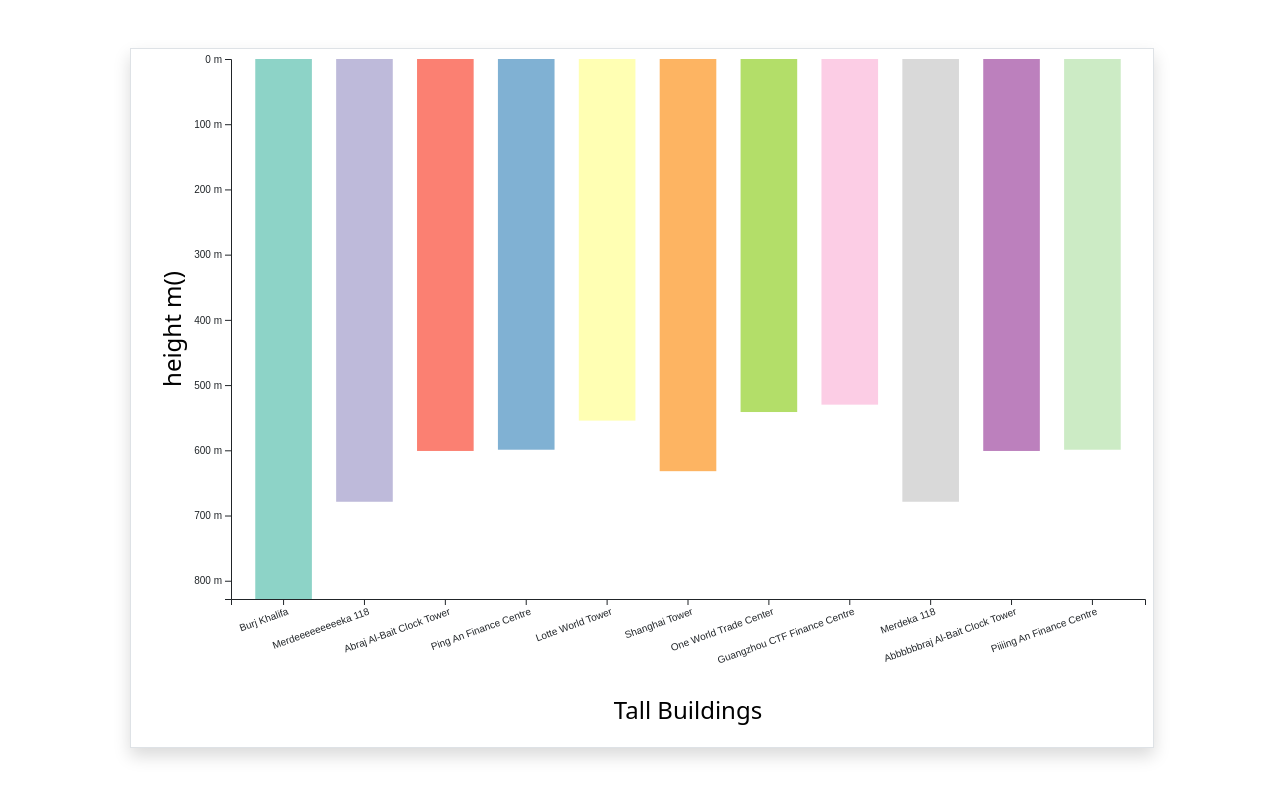
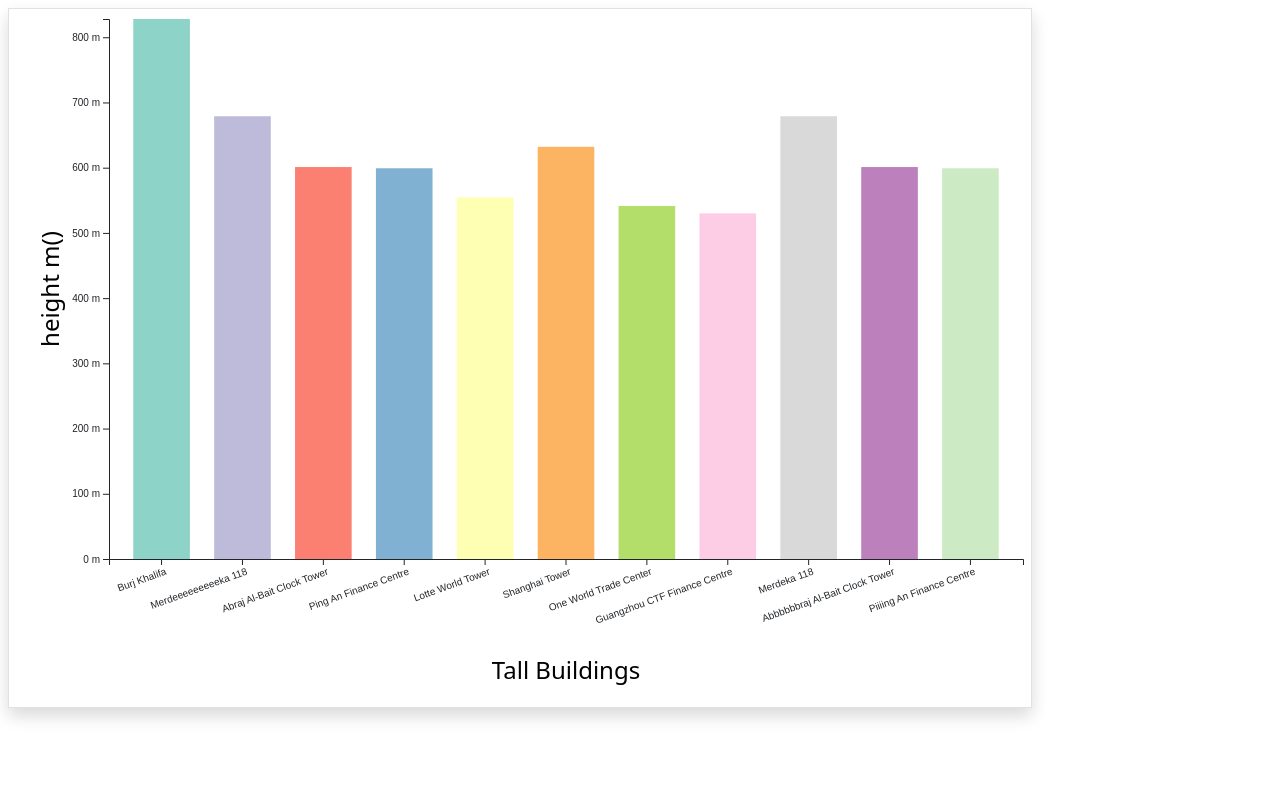
Before and after one commit to AlirezaBalaei/d3-visualization, a website: page directories/svg/d3-svg.html in a window 1280 px wide. Drawn offline with nearby package versions, Linux system fonts and the light colour scheme.

Commit message:
bars and axis will appear in upside direction

```diff
--- a/directories/svg/d3-svg.html
+++ b/directories/svg/d3-svg.html
@@ -10,8 +10,8 @@
   <link rel="stylesheet" href="./css/style.css">
 </head>
 
-<body class="container p-5">
-  <div class="container">
+<body class="p-2">
+  <div class="">
     <div class="row">
       <div id="chart-area"></div>
     </div>
--- a/directories/svg/js/main.js
+++ b/directories/svg/js/main.js
@@ -16,7 +16,7 @@
     let y = d3
       .scaleLinear()
       .domain([0, d3.max(data, (d) => d.height)])
-      .range([0, marginedHeight])
+      .range([marginedHeight, 0])
 
     // X attribute
     let x = d3
@@ -77,10 +77,10 @@
       .enter()
       .append("rect")
       .attr("x", (data) => x(data.name))
-      .attr("y", 0)
+      .attr("y", (data) => y(data.height))
       .attr("width", x.bandwidth())
       .attr("height", (data, index) => {
-        return y(data.height)
+        return marginedHeight - y(data.height)
       })
       .attr("name", (data) => {
         return data.name
```
Also changed, not shown: README.md.
